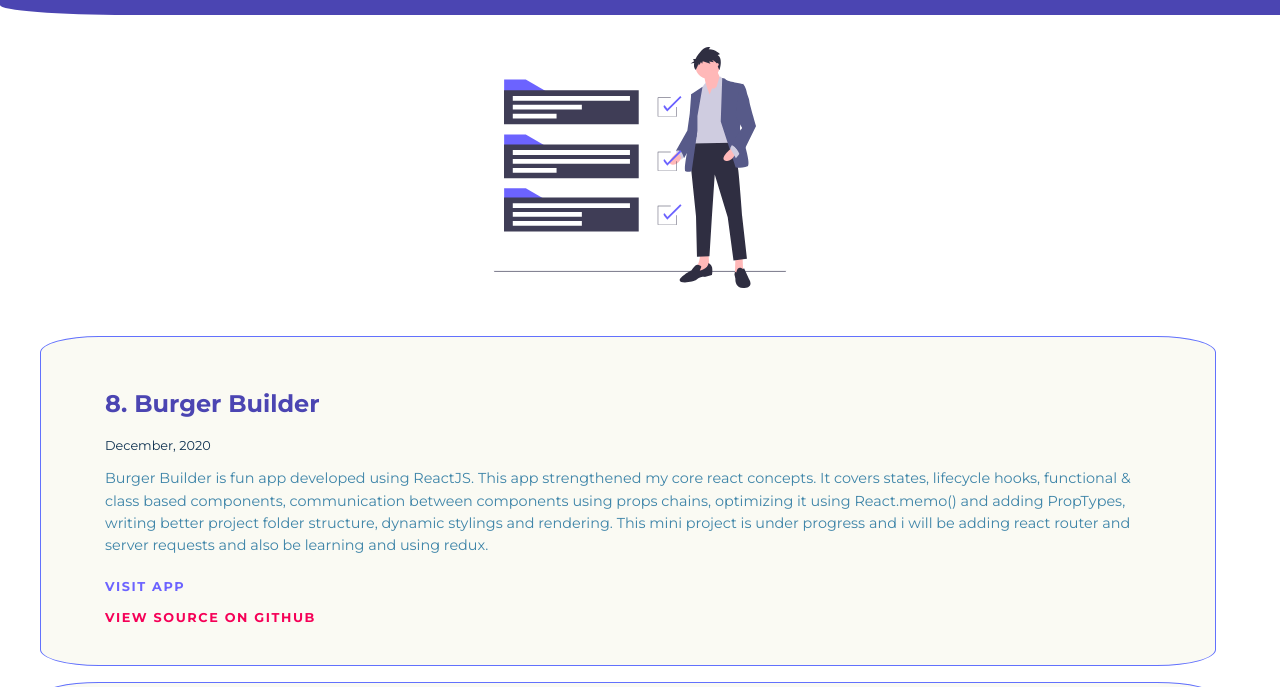
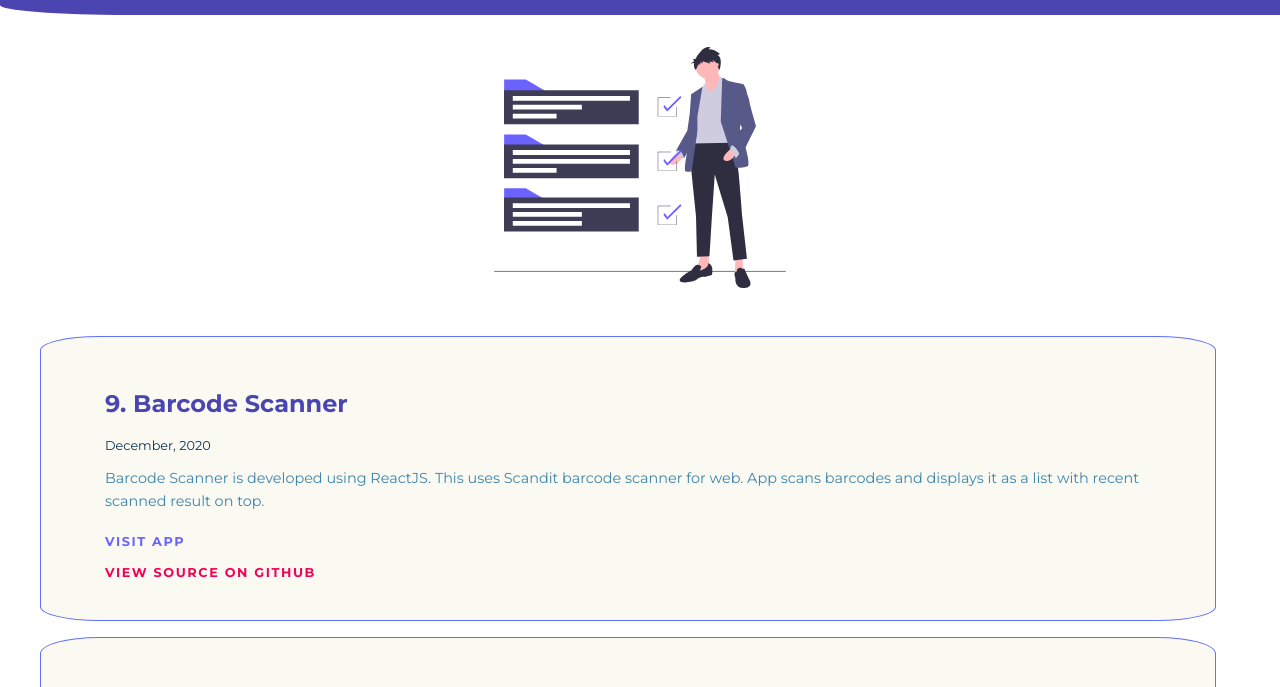
Before and after one commit to Vibhav-Salelkar/vibhavsalelkar-portfolio, a plain HTML site: page pages/projects.html in a window 1280 px wide. Shown: the part 85-772 px from the top of the page. Drawn offline with Linux system fonts and the light colour scheme.

Commit message:
feat:added barcode-scanner project

```diff
--- a/pages/projects.html
+++ b/pages/projects.html
@@ -28,6 +28,15 @@
         <img class="hero" src="/assets/project.svg"/>
         </header>
         <ul>
+            <li>
+                <article>
+                    <h1>9. Barcode Scanner</h1>
+                    <div class="date">December, 2020</div>
+                    <p>Barcode Scanner is developed using ReactJS. This uses Scandit barcode scanner for web. App scans barcodes and displays it as a list with recent scanned result on top.</p>
+                    <a href="https://iyeyo.csb.app/" class="primary-link">Visit App</a>
+                    <a href="https://github.com/Vibhav-Salelkar/Barcode-Scanner" class="secondary-link">View Source on Github</a>
+                </article>
+            </li>
             <li>
                 <article>
                     <h1>8. Burger Builder</h1>
@@ -67,7 +76,7 @@
             <li>
                 <article>
                     <h1>4. Article Rewriter</h1>
-                    <div class="date">December, 2020</div>
+                    <div class="date">November, 2020</div>
                     <p>Article rewriter will rephrase your article for SEO. Do give it a try. This might not be a polished state but its just fun right?</p>
                     <a href="https://rewritearticle.netlify.app/" class="primary-link">Visit App</a>
                     <a href="https://github.com/Vibhav-Salelkar/article-rewriter" class="secondary-link">View Source on Github</a>
@@ -76,7 +85,7 @@
             <li>
                 <article>
                     <h1>3. Banana Talk</h1>
-                    <div class="date">December, 2020</div>
+                    <div class="date">November, 2020</div>
                     <p>Banana Talk is basic funny translation app which translates your text into minion language.</p>
                     <a href="https://banana-api.netlify.app/" class="primary-link">Visit App</a>
                     <a href="https://github.com/Vibhav-Salelkar/translation-app" class="secondary-link">View Source on Github</a>
```
